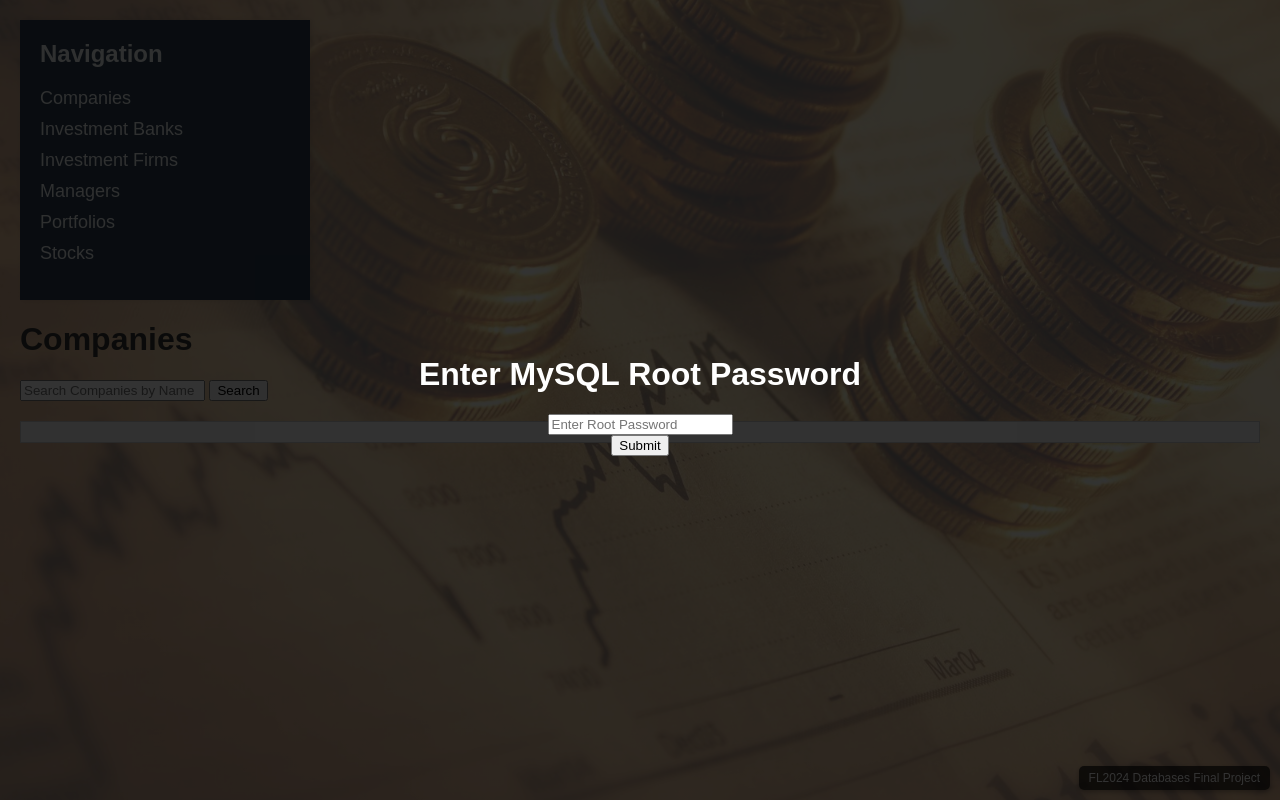
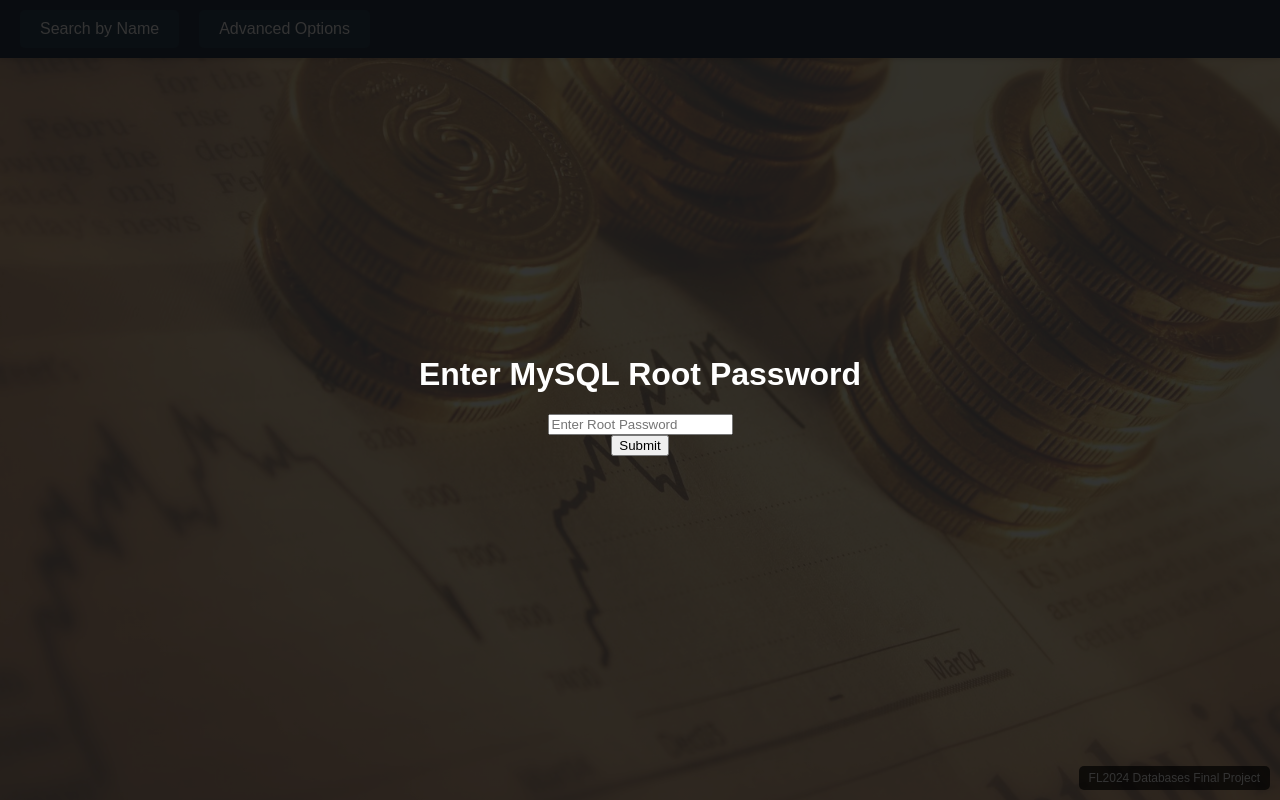
Before and after one commit to dhsieh12234/FinanceHub, a Flask app: page / in a window 1280 px wide. Run offline with Flask 3, Linux system fonts and the light colour scheme.

Commit message:
advanced options

```diff
--- a/src/app.py
+++ b/src/app.py
@@ -87,6 +87,46 @@ def search():
         if connection:
             connection.close()
 
+@app.route('/stocks/search', methods=['GET'])
+def search_stocks():
+    min_price = request.args.get('min_price', type=float)  # Convert to float
+    max_price = request.args.get('max_price', type=float)  # Convert to float
+
+    if not writer_instance:
+        return jsonify({"error": "Database not initialized. Please submit the password first."}), 400
+
+    try:
+        connection = writer_instance.connect_to_database()
+        cursor = connection.cursor(dictionary=True)
+
+        # Build the query dynamically
+        conditions = []
+        params = []
+        if min_price is not None:
+            conditions.append("year_end_price >= %s")
+            params.append(min_price)
+        if max_price is not None:
+            conditions.append("year_end_price <= %s")
+            params.append(max_price)
+
+        if not conditions:
+            return jsonify({"error": "Please provide at least one condition."}), 400
+
+        query = f"SELECT * FROM stocks WHERE {' AND '.join(conditions)}"
+        print(f"Executing query: {query} with params: {params}")  # Debugging
+
+        cursor.execute(query, params)
+        results = cursor.fetchall()
+
+        return jsonify(results)
+    except mysql.connector.Error as error:
+        print(f"Database error: {error}")
+        return jsonify({"error": str(error)}), 500
+    finally:
+        if cursor:
+            cursor.close()
+        if connection:
+            connection.close()
 
 if __name__ == '__main__':
     app.run(debug=True)
--- a/static/css/styles.css
+++ b/static/css/styles.css
@@ -2,48 +2,19 @@ body {
     margin: 0;
     font-family: Arial, sans-serif;
     display: flex;
+    flex-direction: column;
     height: 100vh;
     background: linear-gradient(rgba(255, 255, 255, 0.5), rgba(255, 255, 255, 0.5)),
                 url("../images/finance_concept_image.jpg") no-repeat center center fixed;
-    background-size: cover; /* Ensure the image covers the background */
-    color: #333333; /* Adjust text color for readability */
+    background-size: cover;
+    color: #333333;
     position: relative;
 }
 
 .container {
     display: flex;
     width: 100%;
-}
-
-.sidebar {
-    width: 250px;
-    background-color: #2c3e50;
-    color: #ecf0f1;
-    padding: 20px;
-    box-shadow: 2px 0 5px rgba(0, 0, 0, 0.1);
-}
-
-.sidebar h2 {
-    margin-top: 0;
-}
-
-.sidebar ul {
-    list-style: none;
-    padding: 0;
-}
-
-.sidebar ul li {
-    margin: 10px 0;
-}
-
-.sidebar ul li a {
-    color: #ecf0f1;
-    text-decoration: none;
-    font-size: 18px;
-}
-
-.sidebar ul li a:hover {
-    text-decoration: underline;
+    height: 100%;
 }
 
 .content {
@@ -52,54 +23,74 @@ body {
     overflow-y: auto;
 }
 
-.window {
-    display: none;
+/* Top Navigation Bar */
+.navbar {
+    display: flex;
+    justify-content: flex-start;
+    background-color: #2c3e50;
+    padding: 10px 20px;
+    box-shadow: 0px 2px 5px rgba(0, 0, 0, 0.1);
 }
 
-.window.active {
+.navbar .dropdown {
+    position: relative;
+    margin-right: 20px;
+}
+
+.navbar .dropbtn {
+    background-color: #34495e;
+    color: white;
+    padding: 10px 20px;
+    border: none;
+    cursor: pointer;
+    font-size: 16px;
+    border-radius: 5px;
+}
+
+.navbar .dropdown-content {
+    display: none;
+    position: absolute;
+    background-color: #ffffff;
+    min-width: 200px;
+    box-shadow: 0px 8px 16px rgba(0, 0, 0, 0.2);
+    z-index: 1;
+    border-radius: 5px;
+}
+
+.navbar .dropdown-content a {
+    color: #333;
+    padding: 10px 15px;
+    text-decoration: none;
+    display: block;
+    border-bottom: 1px solid #ccc;
+}
+
+.navbar .dropdown-content a:last-child {
+    border-bottom: none;
+}
+
+.navbar .dropdown-content a:hover {
+    background-color: #f1f1f1;
+}
+
+.navbar .dropdown:hover .dropdown-content {
     display: block;
 }
 
-.results {
-    margin-top: 20px;
-    background-color: #f7f7f7;
-    padding: 10px;
-    border: 1px solid #ccc;
-    max-height: 300px;
-    overflow-y: auto;
-}
-
-.webpage-mark {
-    position: fixed;
-    bottom: 10px;
-    right: 10px;
-    background-color: rgba(0, 0, 0, 0.7); /* Semi-transparent black background */
-    color: #ffffff; /* White text color */
-    padding: 5px 10px;
-    border-radius: 5px;
-    font-size: 12px;
-    font-family: Arial, sans-serif;
-    z-index: 10; /* Ensure it stays on top */
-    box-shadow: 0px 2px 5px rgba(0, 0, 0, 0.3);
-}
-
-.webpage-mark:hover {
-    background-color: rgba(0, 0, 0, 0.9); /* Slightly darker on hover */
-}
-
+/* Password Form */
 .full-screen {
     position: fixed;
     top: 0;
     left: 0;
     width: 100%;
     height: 100%;
-    background-color: rgba(0, 0, 0, 0.8); /* Dark background */
+    background-color: rgba(0, 0, 0, 0.8);
     color: white;
     display: flex;
     flex-direction: column;
     justify-content: center;
     align-items: center;
-    z-index: 1000; /* Ensure it covers all other content */
+    z-index: 1000;
 }
 
 .hidden {
--- a/static/js/scripts.js
+++ b/static/js/scripts.js
@@ -1,16 +1,46 @@
 // Function to show the appropriate window
-function showWindow(windowId) {
-    // Hide all windows
-    const windows = document.querySelectorAll('.window');
-    windows.forEach(window => window.classList.remove('active'));
+function showWindow(entity) {
+    console.log(`showWindow called for: ${entity}`); // Debugging
+    const resultsContainer = document.getElementById('results_container');
 
-    // Show the selected window
-    const targetWindow = document.getElementById(windowId);
-    if (targetWindow) {
-        targetWindow.classList.add('active');
+    // Ensure the container exists
+    if (!resultsContainer) {
+        console.error('results_container not found.');
+        return;
+    }
+
+    // Dynamically create the search interface for the selected entity
+    resultsContainer.innerHTML = `
+        <h2>Search ${entity}</h2>
+        <input type="text" id="search_${entity}" placeholder="Enter ${entity} name to search">
+        <button onclick="search('${entity}')">Search</button>
+        <div id="results_${entity}" class="results"></div>
+    `;
+}
+
+
+
+// Function to handle "Advanced Options"
+function showAdvancedQuery(type) {
+    const resultsContainer = document.getElementById('results_container');
+    if (type === 'stocks') {
+        resultsContainer.innerHTML = `<h2>Advanced Query: Stocks</h2>
+            <form id="stocks-query-form">
+                <label>
+                    Min Year-End Price:
+                    <input type="number" id="min_price" placeholder="Enter min price">
+                </label>
+                <label>
+                    Max Year-End Price:
+                    <input type="number" id="max_price" placeholder="Enter max price">
+                </label>
+                <button type="button" onclick="searchStocks()">Search Stocks</button>
+            </form>
+            <div id="advanced_results" class="results"></div>`;
     }
 }
 
+// Function to perform a basic search by category
 async function search(category) {
     const input = document.getElementById(`search_${category}`);
     const resultsDiv = document.getElementById(`results_${category}`);
@@ -47,6 +77,7 @@ async function search(category) {
     }
 }
 
+// Function to create a table for displaying results
 function createTable(item) {
     const rows = Object.entries(item)
         .map(([key, value]) => `<tr><td><strong>${key}</strong></td><td>${value}</td></tr>`)
@@ -67,6 +98,7 @@ function createTable(item) {
     `;
 }
 
+// Function to handle password submission
 async function submitPassword() {
     const password = document.getElementById('root-password').value;
     const errorDiv = document.getElementById('password-error');
@@ -83,7 +115,7 @@ async function submitPassword() {
         if (data.success) {
             // Hide the password form and show the main content
             document.getElementById('password-form').style.display = 'none';
-            document.getElementById('main-content').style.display = 'block';
+            document.querySelector('main.content').classList.remove('hidden'); // Show the content
         } else {
             errorDiv.textContent = data.error || 'Invalid password.';
         }
@@ -91,3 +123,37 @@ async function submitPassword() {
         errorDiv.textContent = 'Error connecting to the server.';
     }
 }
+
+// Function to perform advanced search for stocks
+async function searchStocks() {
+    const minPrice = document.getElementById('min_price').value;
+    const maxPrice = document.getElementById('max_price').value;
+    const resultsDiv = document.getElementById('advanced_results');
+
+    resultsDiv.innerHTML = `<p>Searching for stocks...</p>`;
+
+    try {
+        // Build the query parameters dynamically
+        const params = new URLSearchParams();
+        if (minPrice) params.append('min_price', minPrice);
+        if (maxPrice) params.append('max_price', maxPrice);
+
+        const response = await fetch(`/stocks/search?${params.toString()}`);
+        const data = await response.json();
+
+        if (data.error) {
+            resultsDiv.innerHTML = `<p>Error: ${data.error}</p>`;
+        } else if (data.length === 0) {
+            resultsDiv.innerHTML = `<p>No stocks found for the specified criteria.</p>`;
+        } else {
+            resultsDiv.innerHTML = data
+                .map(
+                    stock =>
+                        `<div><strong>${stock.stock_code}</strong>: ${stock.company_name} - Year-End Price: ${stock.year_end_price}</div>`
+                )
+                .join('');
+        }
+    } catch (error) {
+        resultsDiv.innerHTML = `<p>Error: ${error.message}</p>`;
+    }
+}
--- a/templates/index.html
+++ b/templates/index.html
@@ -8,87 +8,47 @@
     <script defer src="{{ url_for('static', filename='js/scripts.js') }}"></script>
 </head>
 <body>
+    <!-- Top Navigation Bar -->
+    <nav class="navbar">
+        <div class="dropdown">
+            <button class="dropbtn">Search by Name</button>
+            <div class="dropdown-content">
+                <a href="#" onclick="showWindow('companies')">Companies</a>
+                <a href="#" onclick="showWindow('investment_banks')">Investment Banks</a>
+                <a href="#" onclick="showWindow('invest_firms')">Investment Firms</a>
+                <a href="#" onclick="showWindow('managers')">Managers</a>
+                <a href="#" onclick="showWindow('portfolios')">Portfolios</a>
+                <a href="#" onclick="showWindow('stocks')">Stocks</a>
+            </div>
+        </div>
+        <div class="dropdown">
+            <button class="dropbtn">Advanced Options</button>
+            <div class="dropdown-content">
+                <a href="#" onclick="showAdvancedQuery('stocks')">Query Stocks</a>
+                <!-- Additional advanced options can be added here -->
+            </div>
+        </div>
+    </nav>
+
     <div class="container">
-         <!-- Password Form -->
+        <!-- Password Form -->
         <div id="password-form" class="full-screen">
             <h1>Enter MySQL Root Password</h1>
             <input type="password" id="root-password" placeholder="Enter Root Password">
             <button onclick="submitPassword()">Submit</button>
             <div id="password-error" class="error-message"></div>
         </div>
+
         <!-- Main Content -->
-        <main class="content", class="hidden">
-            <!-- Sidebar -->
-            <aside class="sidebar">
-                <h2>Navigation</h2>
-                <ul>
-                    <li><a href="#" onclick="showWindow('companies')">Companies</a></li>
-                    <li><a href="#" onclick="showWindow('investment_banks')">Investment Banks</a></li>
-                    <li><a href="#" onclick="showWindow('invest_firms')">Investment Firms</a></li>
-                    <li><a href="#" onclick="showWindow('managers')">Managers</a></li>
-                    <li><a href="#" onclick="showWindow('portfolios')">Portfolios</a></li>
-                    <li><a href="#" onclick="showWindow('stocks')">Stocks</a></li>
-                </ul>
-            </aside>
-            <!-- Companies Window -->
-            <div id="companies" class="window active">
-                <h1>Companies</h1>
-                <input type="text" id="search_companies" placeholder="Search Companies by Name">
-                <button onclick="search('companies')">Search</button>
-                <div id="results_companies" class="results"></div>
-            </div>
-
-            <!-- Investment Banks Window -->
-            <div id="investment_banks" class="window">
-                <h1>Investment Banks</h1>
-                <input type="text" id="search_investment_banks" placeholder="Search Investment Banks by Name">
-                <button onclick="search('investment_banks')">Search</button>
-                <div id="results_investment_banks" class="results"></div>
-            </div>
-
-            <!-- Investment Firms Window -->
-            <div id="invest_firms" class="window">
-                <h1>Investment Firms</h1>
-                <input type="text" id="search_invest_firms" placeholder="Search Investment Firms by Name">
-                <button onclick="search('investment_firms')">Search</button>
-                <div id="results_invest_firms" class="results"></div>
-            </div>
-
-            <!-- Managers Window -->
-            <div id="managers" class="window">
-                <h1>Managers</h1>
-                <input type="text" id="search_managers" placeholder="Search Managers by Name">
-                <div>
-                    <label>
-                        <input type="checkbox" id="search_firstname" checked>
-                        First Name
-                    </label>
-                    <label>
-                        <input type="checkbox" id="search_lastname" checked>
-                        Last Name
-                    </label>
-                </div>
-                <button onclick="search('managers')">Search</button>
-                <div id="results_managers" class="results"></div>
-            </div>
-
-            <!-- Portfolios Window -->
-            <div id="portfolios" class="window">
-                <h1>Portfolios</h1>
-                <input type="text" id="search_portfolios" placeholder="Search Portfolios by Name">
-                <button onclick="search('portfolios')">Search</button>
-                <div id="results_portfolios" class="results"></div>
-            </div>
-
-            <!-- Stocks Window -->
-            <div id="stocks" class="window">
-                <h1>Stocks</h1>
-                <input type="text" id="search_stocks" placeholder="Search Stocks by Name">
-                <button onclick="search('stocks')">Search</button>
-                <div id="results_stocks" class="results"></div>
+        <main class="content hidden">
+            <div id="results_container" class="results-window">
+                <h2>Welcome</h2>
+                <p>Select an option from the menu above to get started.</p>
             </div>
         </main>
     </div>
+
+    <!-- Footer -->
     <div class="webpage-mark">FL2024 Databases Final Project</div>
 </body>
 </html>
```
Also changed, not shown: other parts of static/css/styles.css (+31 -0 lines).
